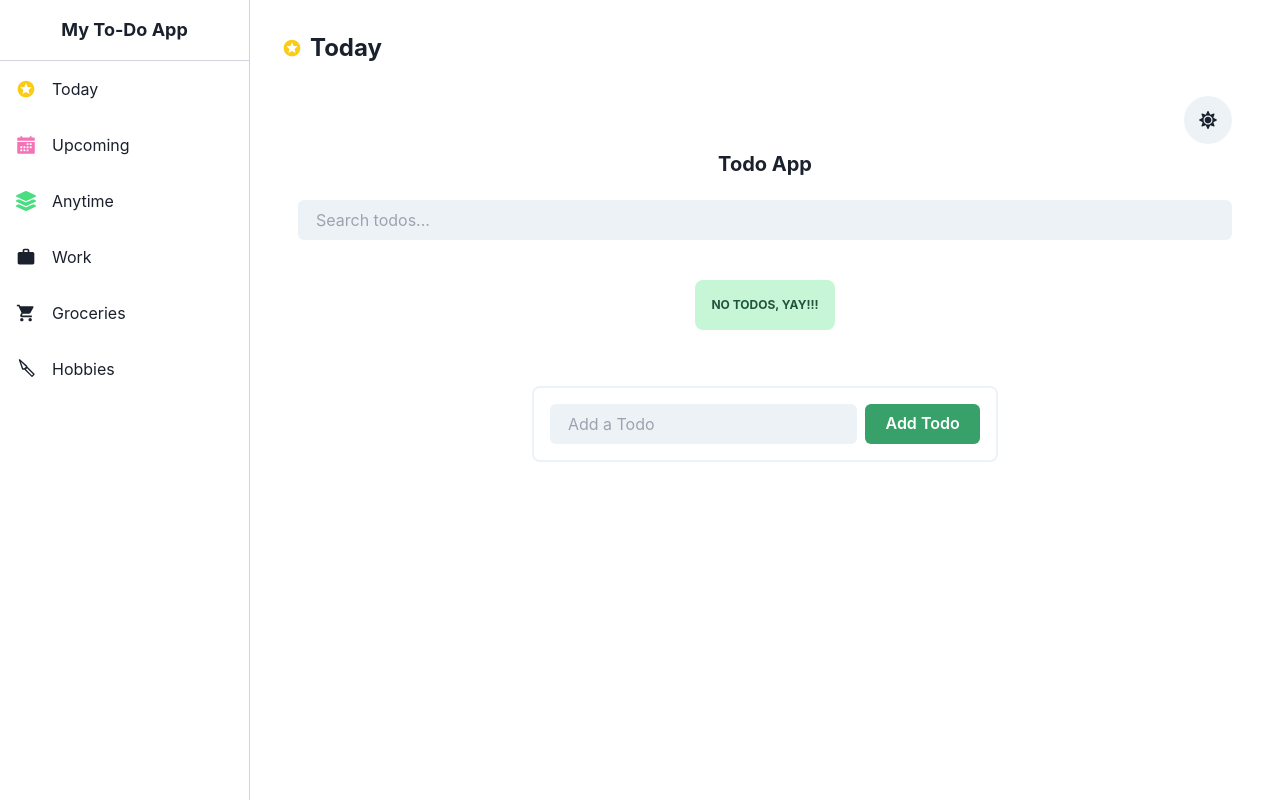
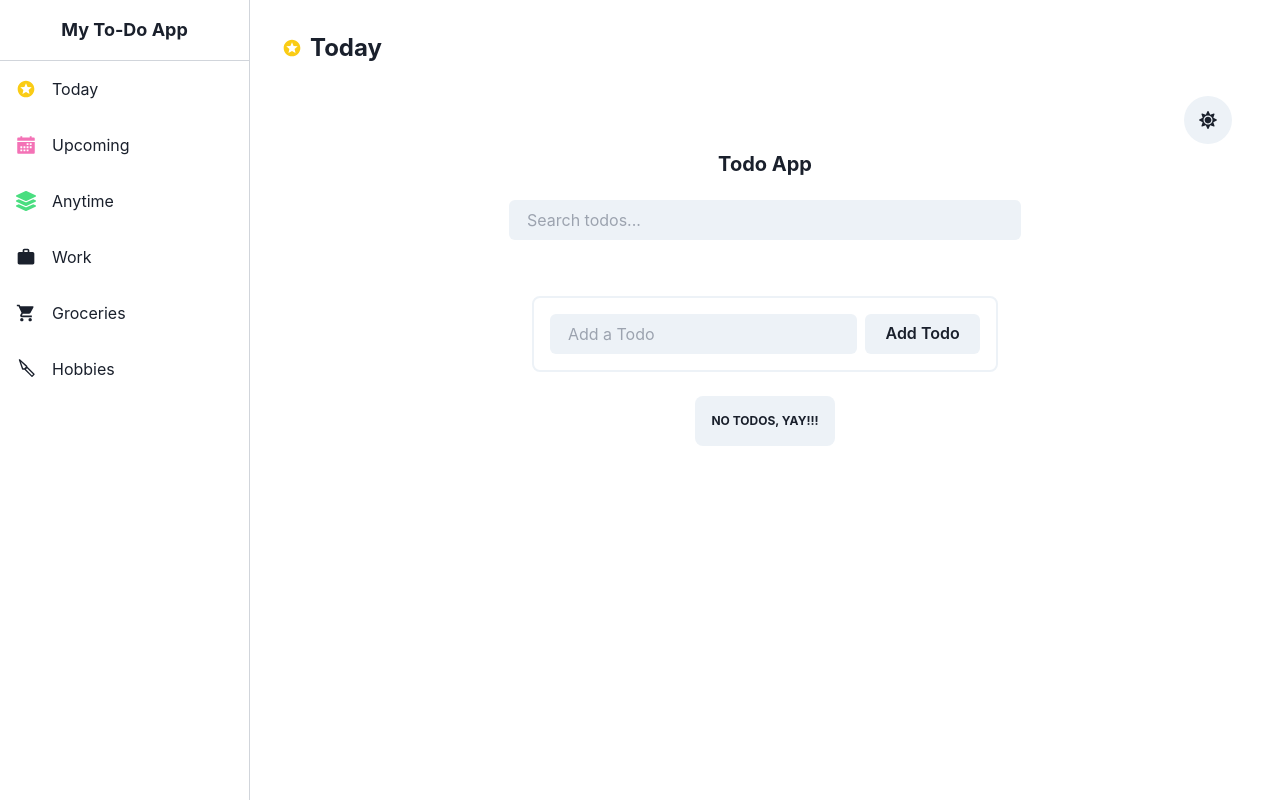
Before and after one commit to janlebar/sideeffects, a Next.js app: page / in a window 1280 px wide. Built offline with nearby package versions, Linux system fonts and the light colour scheme.

Commit message:
usefect change to retrive values on mount

```diff
--- a/app/components/SearchBar.tsx
+++ /dev/null
@@ -1,21 +0,0 @@
-import React from "react";
-import { Input } from "@chakra-ui/react";
-
-interface SearchBarProps {
-  search: string;
-  setSearch: React.Dispatch<React.SetStateAction<string>>;
-}
-
-const SearchBar: React.FC<SearchBarProps> = ({ search, setSearch }) => {
-  return (
-    <Input
-      placeholder="Search todos..."
-      value={search}
-      onChange={(e) => setSearch(e.target.value)}
-      mb={4}
-      variant="filled"
-    />
-  );
-};
-
-export default SearchBar;
--- a/app/components/AddTodo.tsx
+++ b/app/components/addTodo.tsx
@@ -46,7 +46,7 @@ const AddTodo: React.FC<AddTodoProps> = ({ addTodo }) => {
           value={content}
           onChange={(e) => setContent(e.target.value)}
         />
-        <Button colorScheme="green" px="8" type="submit">
+        <Button px="8" type="submit">
           Add Todo
         </Button>
       </HStack>
--- /dev/null
+++ b/app/components/searchBar.tsx
@@ -0,0 +1,26 @@
+import React from "react";
+import { Input, Box } from "@chakra-ui/react";
+
+interface SearchBarProps {
+  search: string;
+  setSearch: React.Dispatch<React.SetStateAction<string>>;
+}
+
+const SearchBar: React.FC<SearchBarProps> = ({ search, setSearch }) => {
+  return (
+    <Box
+      w="100%"
+      maxW={{ base: "90vw", sm: "80vw", lg: "50vw", xl: "40vw" }}
+      mb={4}
+    >
+      <Input
+        placeholder="Search todos..."
+        value={search}
+        onChange={(e) => setSearch(e.target.value)}
+        variant="filled"
+      />
+    </Box>
+  );
+};
+
+export default SearchBar;
--- a/app/todo.tsx
+++ b/app/components/todo.tsx
@@ -5,10 +5,10 @@
 import React, { useState, useEffect } from "react";
 import { VStack, Heading, IconButton, useColorMode } from "@chakra-ui/react";
 import { FaSun, FaMoon } from "react-icons/fa";
-import TodoList from "./components/TodoList";
-import AddTodo from "./components/AddTodo";
-import SearchBar from "./components/SearchBar";
-import { Todo } from "./types";
+import TodoList from "./todoList";
+import AddTodo from "./addTodo";
+import SearchBar from "./searchBar";
+import { Todo } from "../types";
 
 interface MainComponentProps {
   todos: Todo[];
@@ -19,8 +19,15 @@ const MainComponent: React.FC<MainComponentProps> = ({ todos, setTodos }) => {
   const [search, setSearch] = useState<string>("");
 
   useEffect(() => {
+    const storedTodos = localStorage.getItem("todos");
+    if (storedTodos) {
+      setTodos(JSON.parse(storedTodos));
+    }
+  }, []); // This runs once when the component mounts.
+
+  useEffect(() => {
     localStorage.setItem("todos", JSON.stringify(todos));
-  }, [todos]);
+  }, [todos]); // This runs whenever `todos` changes.
 
   const { colorMode, toggleColorMode } = useColorMode();
 
@@ -50,8 +57,8 @@ const MainComponent: React.FC<MainComponentProps> = ({ todos, setTodos }) => {
         Todo App
       </Heading>
       <SearchBar search={search} setSearch={setSearch} />
+      <AddTodo addTodo={addTodo} />
       <TodoList todos={filteredList} deleteTodo={deleteTodo} />
-      <AddTodo addTodo={addTodo} />
     </VStack>
   );
 };
--- a/app/components/TodoList.tsx
+++ b/app/components/todoList.tsx
@@ -14,7 +14,7 @@ import { TodoListProps } from "../types";
 const TodoList: React.FC<TodoListProps> = ({ todos, deleteTodo }) => {
   if (!todos.length) {
     return (
-      <Badge colorScheme="green" p="4" m="4" borderRadius="lg">
+      <Badge p="4" m="4" borderRadius="lg">
         No Todos, yay!!!
       </Badge>
     );
--- a/app/page.tsx
+++ b/app/page.tsx
@@ -7,7 +7,7 @@ import { MdLocalGroceryStore, MdOutlineWork, MdStars } from "react-icons/md";
 import { RxHobbyKnife } from "react-icons/rx";
 import { IoCalendarSharp } from "react-icons/io5";
 import { FaLayerGroup } from "react-icons/fa";
-import MainComponent from "@/app/todo";
+import MainComponent from "@/app/components/todo";
 import { MenuItemProps } from "./types";
 
 const MenuItem: React.FC<MenuItemProps> = ({
```
